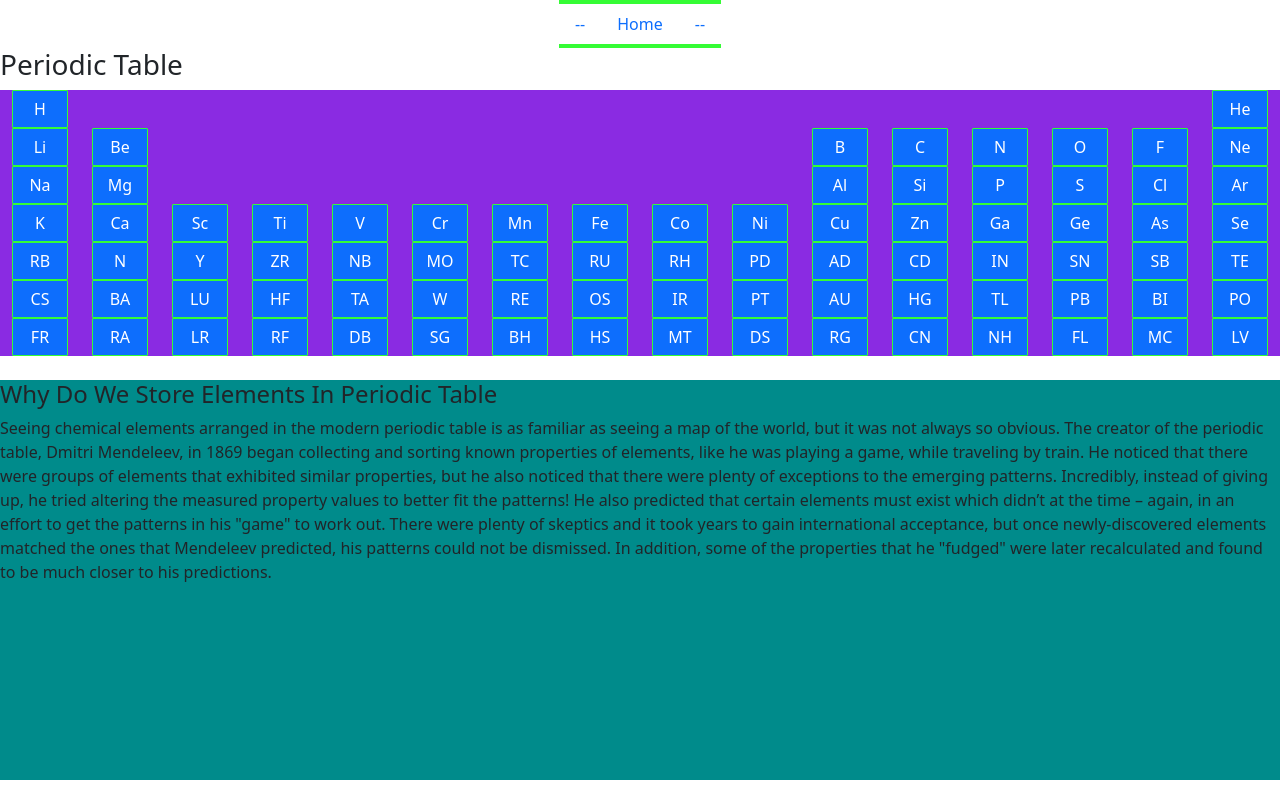
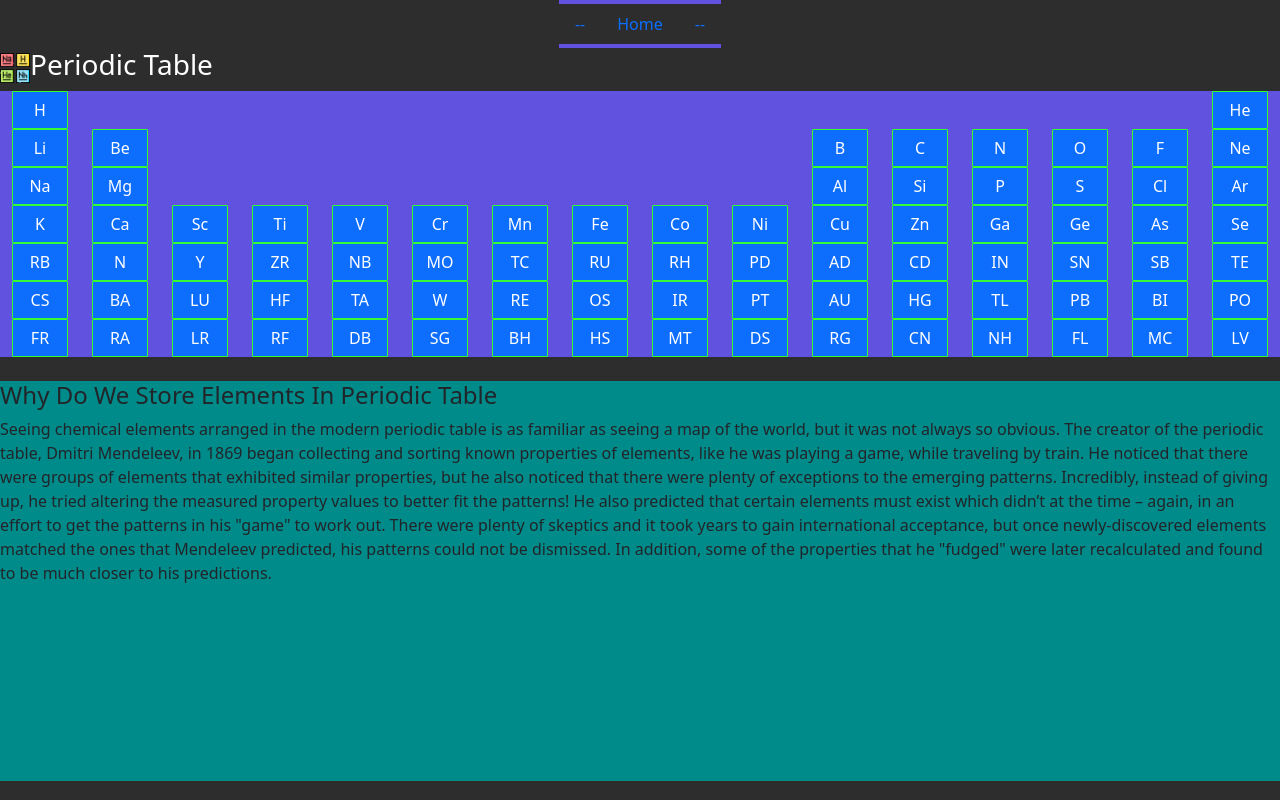
Before and after one commit to kartikaygandhi123/Periodic-Table, a plain HTML site: page index.html in a window 1280 px wide. Drawn offline with nearby package versions, Linux system fonts and the light colour scheme.

Commit message:
icon added

```diff
--- a/index.css
+++ b/index.css
@@ -1,5 +1,18 @@
+body {
+  background-color: rgba(0, 0, 0, 0.822);
+}
+h3 {
+  color: white;
+}
+
+span {
+  display: block;
+  justify-content: start;
+  position: fixed;
+}
+
 .container-fluid {
-  background-color: blueviolet;
+  background-color: rgb(97, 83, 224);
 }
 
 .btn {
@@ -20,21 +33,21 @@
 }
 
 .nav-item {
-  color: rgb(53, 252, 53);
-  border-bottom: 4px solid rgb(53, 252, 53);
-  border-top: 4px solid rgb(53, 252, 53);
+  color: white;
+  border-top: 4px solid rgb(97, 83, 224);
+  border-bottom: 4px solid rgb(97, 83, 224);
 
   transition: 0.5s;
   display: flex;
   flex-direction: column;
   align-items: stretch;
-  animation: mymove 1s infinite;
+  animation: mymove 5s infinite;
   position: sticky;
 }
 @keyframes mymove {
   50% {
-    border-bottom: red;
-    border-top: rgb(255, 1, 1);
+    color: aliceblue;
+    background-color: aliceblue;
   }
 }
 
--- a/index.html
+++ b/index.html
@@ -17,12 +17,13 @@
   </head>
   <body>
     <!-- NAVBAR -->
+
     <ul class="nav justify-content-center">
       <li class="nav-item">
         <a class="nav-link active" aria-current="page" href="#">--</a>
       </li>
       <li class="nav-item">
-        <a class="nav-link" href="#">Home</a>
+        <a class="nav-link" href="#"> Home</a>
       </li>
       <li class="nav-item">
         <a class="nav-link" href="#">--</a>
@@ -30,7 +31,14 @@
     </ul>
     <!-- NAVBAR -->
 
-    <h3>Periodic Table</h3>
+    <h3>
+      <img
+        src="/periodic-table (1).png"
+        alt=""
+        height="30"
+        width="30"
+      />Periodic Table
+    </h3>
 
     <div class="container-fluid">
       <div class="row">
```
Also changed, not shown: periodic-table (1).png (added), periodic-table.png (added), undraw_handcrafts_tree.svg (added).
